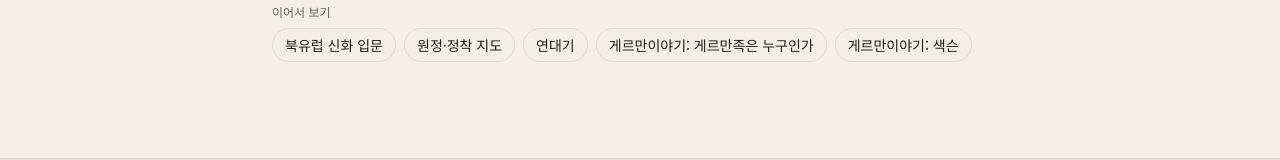
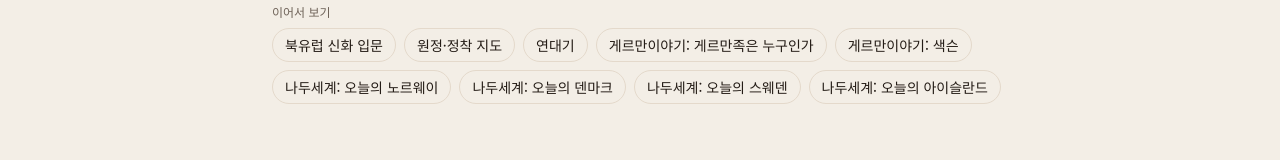
Before and after one commit to eomjinseong-art/viking-stories, a Next.js app: page /who in a window 1280 px wide. Shown: the part 4223-4383 px from the top of the page. Built offline with nearby package versions, Linux system fonts and the light colour scheme; no server answers.

Commit message:
crosslink: 나두세계 북유럽 나라 링크 (#3)

```diff
--- a/app/who/page.tsx
+++ b/app/who/page.tsx
@@ -51,6 +51,10 @@ export default function WhoPage() {
           { href: "/chronicle", label: "연대기" },
           { href: `${GERMANIC_URL}/who`, label: "게르만이야기: 게르만족은 누구인가" },
           { href: `${GERMANIC_URL}/tribes#saxons`, label: "게르만이야기: 색슨" },
+          { href: "https://nadoo-world.vercel.app/countries/no", label: "나두세계: 오늘의 노르웨이" },
+          { href: "https://nadoo-world.vercel.app/countries/dk", label: "나두세계: 오늘의 덴마크" },
+          { href: "https://nadoo-world.vercel.app/countries/se", label: "나두세계: 오늘의 스웨덴" },
+          { href: "https://nadoo-world.vercel.app/countries/is", label: "나두세계: 오늘의 아이슬란드" },
         ]}
       />
     </div>
```
